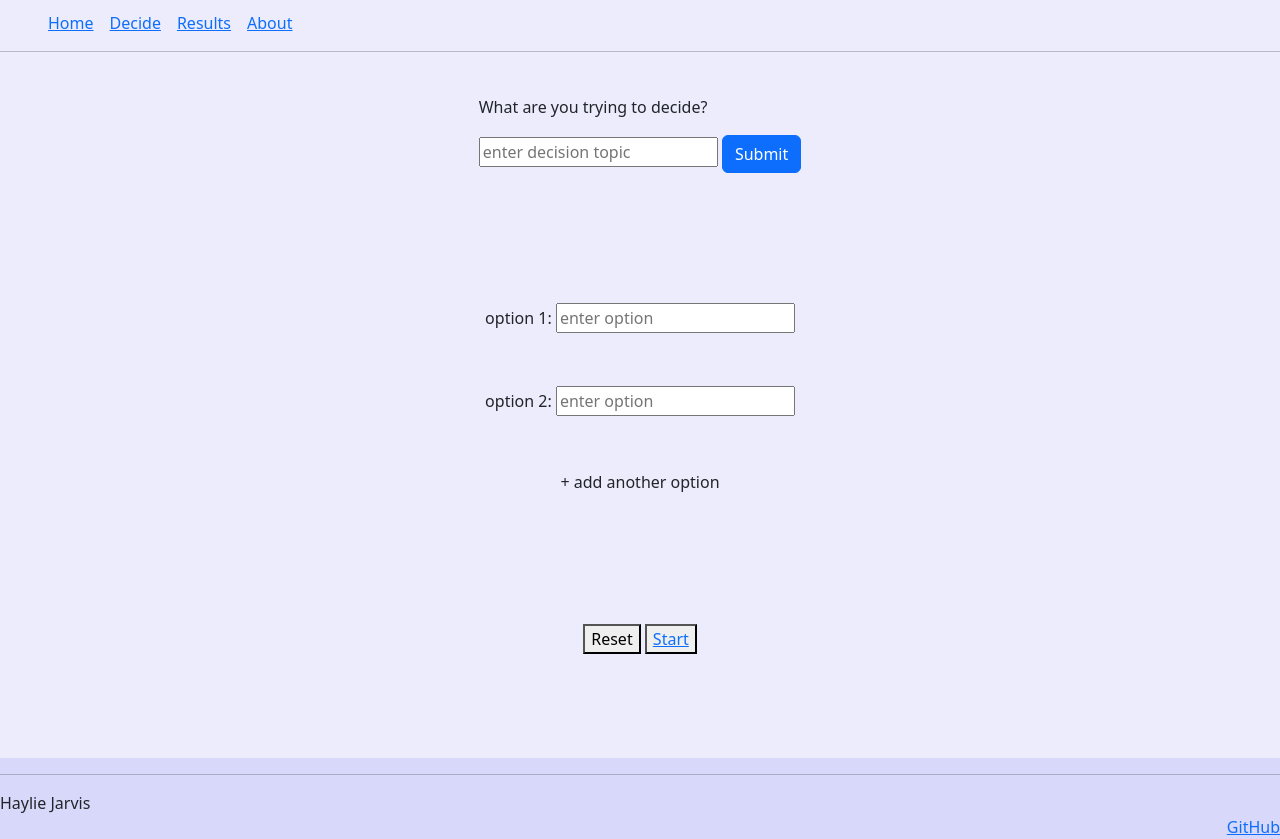
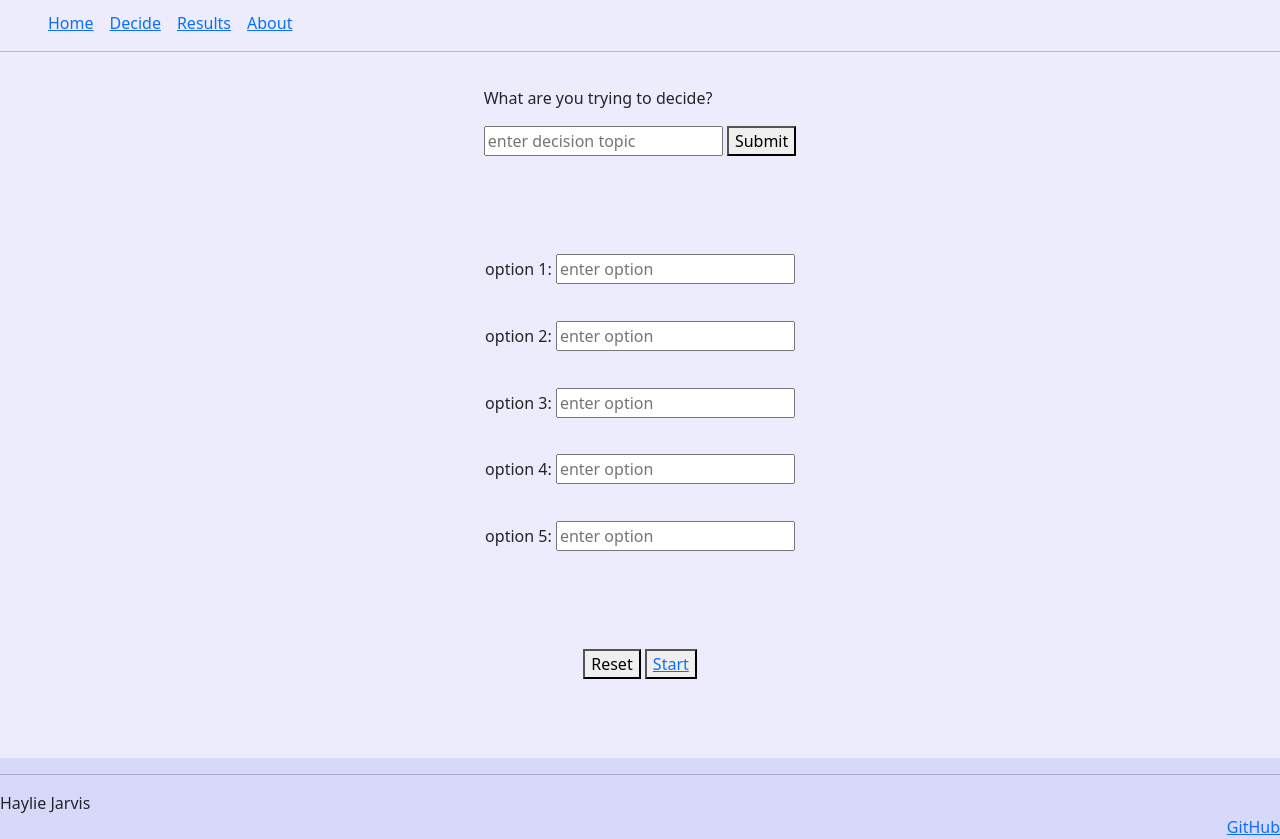
Before and after one commit to hayliej/startup, a plain HTML site: page play.html in a window 1280 px wide. Shown: the part 53-892 px from the top of the page. Drawn offline with nearby package versions, Linux system fonts and the light colour scheme.

Commit message:
some more js

```diff
--- a/play.html
+++ b/play.html
@@ -43,7 +43,7 @@
       <div>
       <p>What are you trying to decide? </p>
       <input type="text" id="count" placeholder="enter decision topic" style="color:black" />
-      <button class="btn btn-primary" onclick="submit()">Submit</button>
+      <button onclick="submit()">Submit</button>
       </div>
 
 
@@ -59,13 +59,22 @@
         <input type="text" id="count" placeholder="enter option" style="color:black" />
       </div>
       <div>
-        <label for="count">+ add another option</label>
+        <label for="count">option 3:</label>
+        <input type="text" id="count" placeholder="enter option" style="color:black" />
+      </div>
+      <div>
+        <label for="count">option 4:</label>
+        <input type="text" id="count" placeholder="enter option" style="color:black" />
+      </div>
+      <div>
+        <label for="count">option 5:</label>
+        <input type="text" id="count" placeholder="enter option" style="color:black" />
       </div>
 
       <br />
 
       <div>
-        <button>Reset</button> <button> <a href="process.html">Start</a></button>
+        <button> Reset</button> <button> <a href="process.html">Start</a></button>
       </div>
 
       <br />
```
